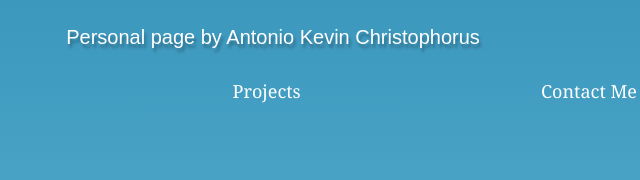
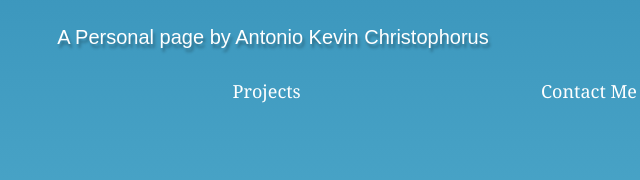
Before and after one commit to SteelBurrito/gatsby-personal-site, a Gatsby site: page / in a window 1280 px wide. Shown: the part 452-632 px from the top of the page, 367-1007 px from the left. Built offline with nearby package versions, Linux system fonts and the light colour scheme; Gatsby itself is replaced by a stand-in of ours.

Commit message:
fixed another typo

```diff
--- a/src/pages/Homepage.js
+++ b/src/pages/Homepage.js
@@ -9,7 +9,7 @@ class Homepage extends React.Component {
     const heading = (
       <div className="heading">
         <h1>kevdev.website</h1>
-        <p>Personal page by Antonio Kevin Christophorus</p>
+        <p>A Personal page by Antonio Kevin Christophorus</p>
       </div>
     );
     const menu = (
```
